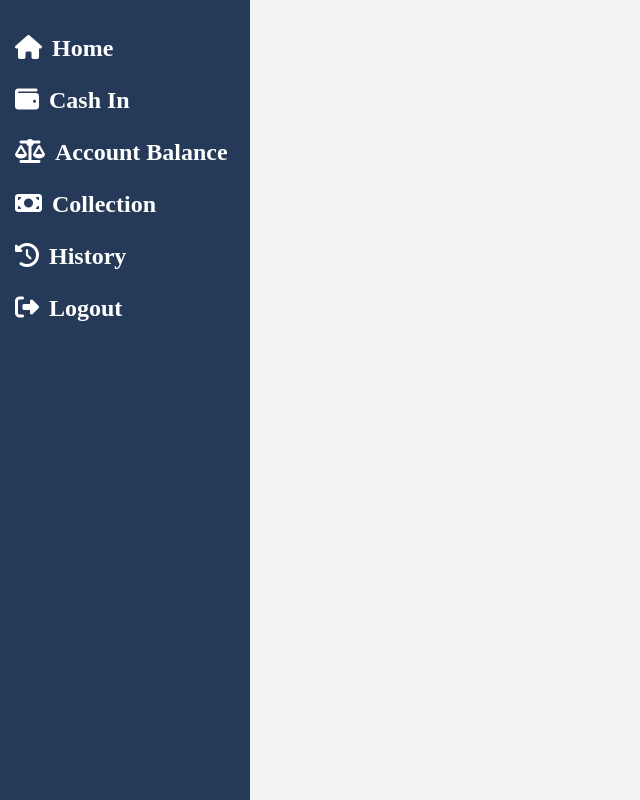
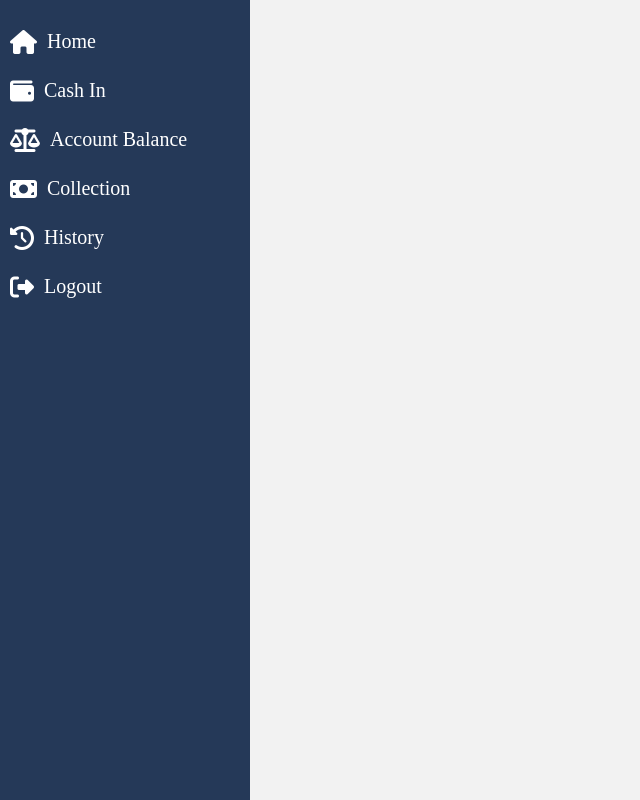
Before and after one commit to gabrielcarpio178/finalcapstone, a PHP site: page /users/cashier/cashiernav.php in a window 1280 px wide. Shown: the part 80-880 px from the top of the page, without its empty margins (0-640 px from the left). Run offline with PHP 8.4, Linux system fonts and the light colour scheme; some libraries are stand-ins or nearby versions; some web fonts are replaced.

Commit message:
Update cashiernav.css

```diff
--- a/css/cashiernav.css
+++ b/css/cashiernav.css
@@ -29,7 +29,7 @@ ul {
   list-style: none;
 }
 .categories {
-  font-weight: bold;
+  font-weight: 400;
 }
 
 ul li:hover {
@@ -98,7 +98,7 @@ ul li:hover {
     display: flex;
     flex-direction: row;
     justify-content: space-around;
-    padding: 10px;
+    padding: 5px;
   }
   .categories {
     display: flex;
@@ -150,4 +150,7 @@ ul li:hover {
     font-size: 1.5em;
     padding: 25px 0px 0px 5px;
   }
+  .categories p {
+    font-size: 20px;
+  }
 }
```
